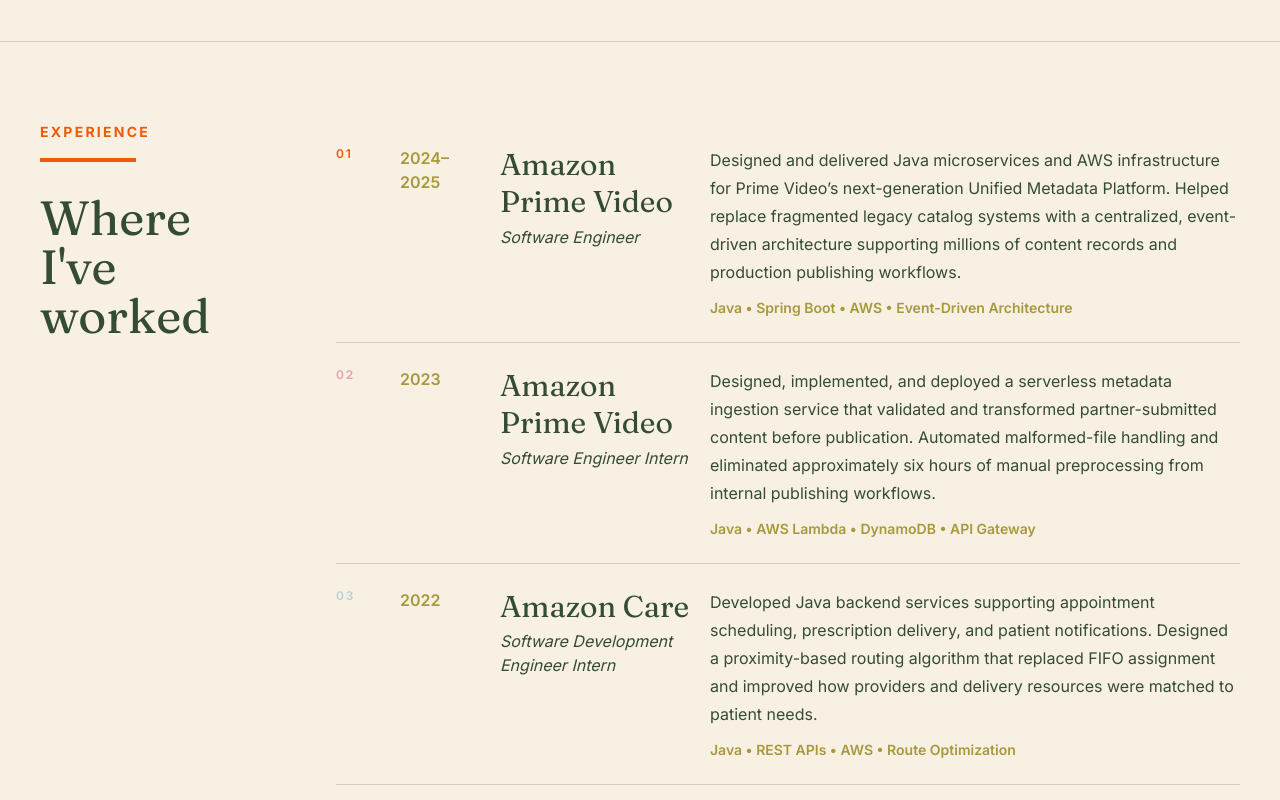
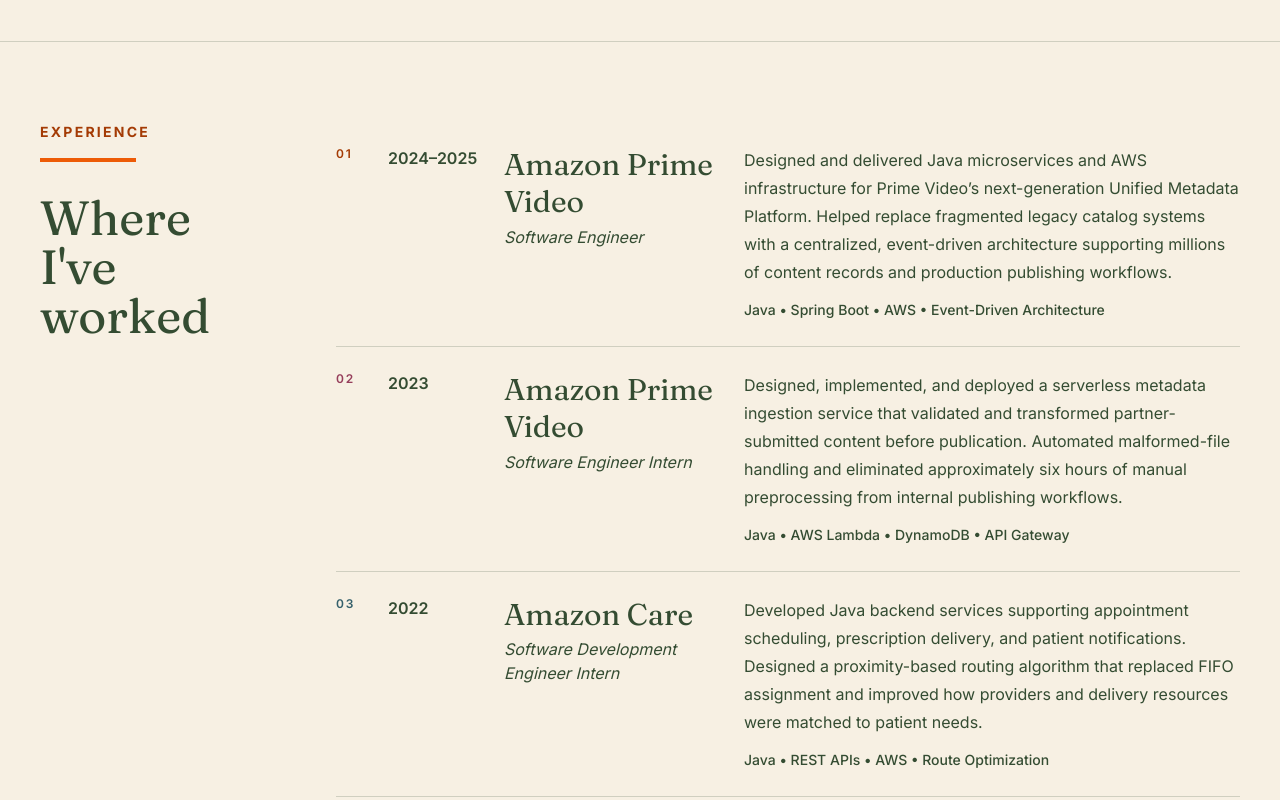
Before and after one commit to julsoyola/juliana-portfolio, a Next.js app in the folder portfolio/: page / in a window 1280 px wide. Shown: the part 1920-2720 px from the top of the page. Built offline with nearby package versions, Linux system fonts and the light colour scheme.

Commit message:
Improve experience spacing and date readability

```diff
--- a/portfolio/components/Experience.tsx
+++ b/portfolio/components/Experience.tsx
@@ -35,17 +35,17 @@ const jobs = [
 
 export default function Experience() {
   return (
-    <section id="experience" className="border-t border-[var(--forest)]/20 px-6 py-20 lg:px-10">
+    <section id="experience" aria-labelledby="experience-heading" className="border-t border-[var(--forest)]/20 px-6 py-20 lg:px-10">
       <div className="mx-auto grid max-w-7xl gap-10 lg:grid-cols-[240px_1fr] lg:gap-14">
 
         {/* Left Column */}
 
        <div className="flex flex-col justify-center lg:sticky lg:top-28 lg:self-start">
-          <p className="text-sm font-bold uppercase tracking-[0.16em] text-[var(--terracotta)]">
+          <p className="text-sm font-bold uppercase tracking-[0.16em] text-[#a43b05]">
             Experience
           </p>
           <div className="mt-4 h-1 w-24 bg-[var(--terracotta)]" />
-          <h2 className="font-display mt-8 text-5xl leading-[1.02] text-[var(--forest)]">
+          <h2 id="experience-heading" className="font-display mt-8 text-5xl leading-[1.02] text-[var(--forest)]">
             Where
             <br />
             I&apos;ve worked
@@ -55,29 +55,29 @@ export default function Experience() {
 
         {/* Timeline */}
 
-        <div>
+        <ol aria-label="Professional experience">
 
           {jobs.map((job, index) => (
-            <div
+            <li
               key={job.company + job.year}
-              className="grid gap-4 border-b border-[var(--forest)]/20 py-6 last:border-none lg:grid-cols-[44px_80px_190px_1fr] lg:gap-5"
+              className="grid gap-4 border-b border-[var(--forest)]/20 py-6 last:border-none xl:grid-cols-[32px_96px_220px_minmax(0,1fr)] xl:gap-5"
             >
-              <div className="flex items-center gap-4 lg:contents">
+              <div className="flex items-center gap-4 xl:contents">
                 <p
                   className={`text-xs font-semibold tracking-[0.16em] ${
                     index === 0
-                      ? "text-[var(--terracotta)]"
+                      ? "text-[#a43b05]"
                       : index === 1
-                        ? "text-[var(--pink)]"
+                        ? "text-[#963e5b]"
                         : index === 2
-                          ? "text-[var(--sky)]"
-                          : "text-[var(--sage)]"
+                          ? "text-[#35606b]"
+                          : "text-[#696021]"
                   }`}
                 >
                   {String(index + 1).padStart(2, "0")}
                 </p>
 
-                <p className="font-semibold text-[var(--sage)]">
+                <p className="whitespace-nowrap font-semibold text-[var(--forest)]">
                   {job.year}
                 </p>
               </div>
@@ -97,15 +97,15 @@ export default function Experience() {
                   {job.description}
                 </p>
 
-                <p className="mt-3 text-sm font-semibold text-[var(--sage)]">
+                <p className="mt-3 text-sm font-medium leading-6 text-[var(--forest)]">
                   {job.stack}
                 </p>
               </div>
 
-            </div>
+            </li>
           ))}
 
-        </div>
+        </ol>
 
       </div>
     </section>
```
